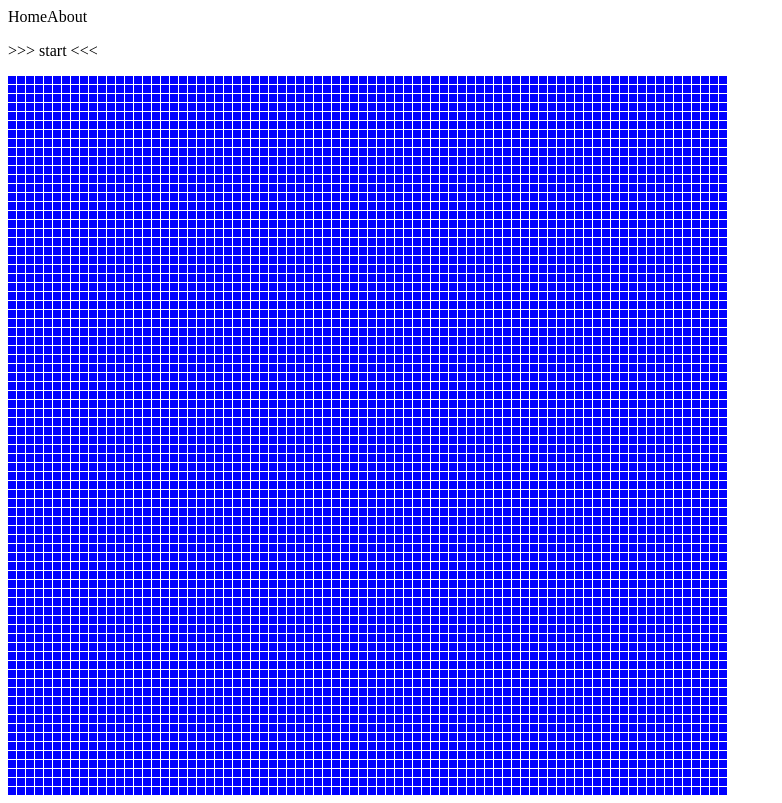
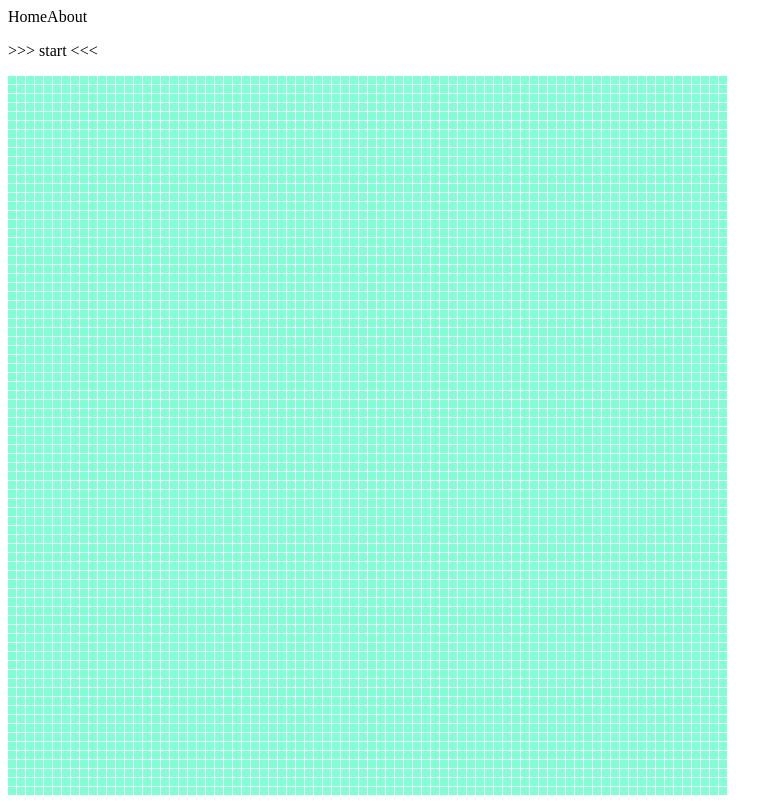
Before and after one commit to komorowski-seba/Tanks, an Angular app: page /game in a window 1280 px wide. Shown: the whole page, without its empty margins (0-782 px from the left). Built offline with nearby package versions, Linux system fonts and the light colour scheme.

Commit message:
adding color to the canvas

```diff
--- a/src/app/Items/Canvas/canvas.ts
+++ b/src/app/Items/Canvas/canvas.ts
@@ -1,10 +1,16 @@
 import {NgIterable} from '@angular/core';
+import {Color} from './color';
 
 export class Canvas {
+  readonly colorRed: Color = { color: '#ff0000', number: 1 };
+  readonly colorBlue: Color = { color: '#0000ff', number: 2 };
+  readonly colorYellow: Color = { color: '#ff0000', number: 3 };
+  readonly colorPurple: Color = { color: '#ffaa00', number: 4 };
+
   private _boxes: number[];
   private _size: number;
 
-  get canvas(): NgIterable<any> | null {
+  get canvasPoints(): NgIterable<any> | null {
     return this._boxes;
   }
 
@@ -12,4 +18,8 @@ export class Canvas {
     this._size = size;
     this._boxes = Array.from({ length: size * size })
   }
+
+  public getPointColor(point: number) : string {
+    return '#7FFFD4'
+  }
 }
--- /dev/null
+++ b/src/app/Items/Canvas/color.ts
@@ -0,0 +1,4 @@
+export interface Color {
+  color: string;
+  number: number;
+}
--- a/src/app/Views/view-game/view-game.component.css
+++ b/src/app/Views/view-game/view-game.component.css
@@ -8,5 +8,4 @@
 .box {
   width: 8px;
   height: 8px;
-  background-color: blue;
 }
--- a/src/app/Views/view-game/view-game.component.html
+++ b/src/app/Views/view-game/view-game.component.html
@@ -1,5 +1,9 @@
 <p> >>> start <<<</p>
 
 <div class="grid">
-  <div class="box" *ngFor="let box of gameService.canvas"></div>
+  <div
+    class="box"
+    *ngFor="let box of gameService.canvas.canvasPoints"
+    [style.background-color]="gameService.canvas.getPointColor(box)">
+  </div>
 </div>
--- a/src/app/services/game-service.ts
+++ b/src/app/services/game-service.ts
@@ -7,8 +7,8 @@ export class GameService {
   private _player: Tank = new Tank(10, 10);
   private _canvas: Canvas = new Canvas(80);
 
-  get canvas(): NgIterable<any> | null {
-    return this._canvas.canvas
+  get canvas(): Canvas {
+    return this._canvas
   }
 
   public keyEvent(key: string): void {
```
